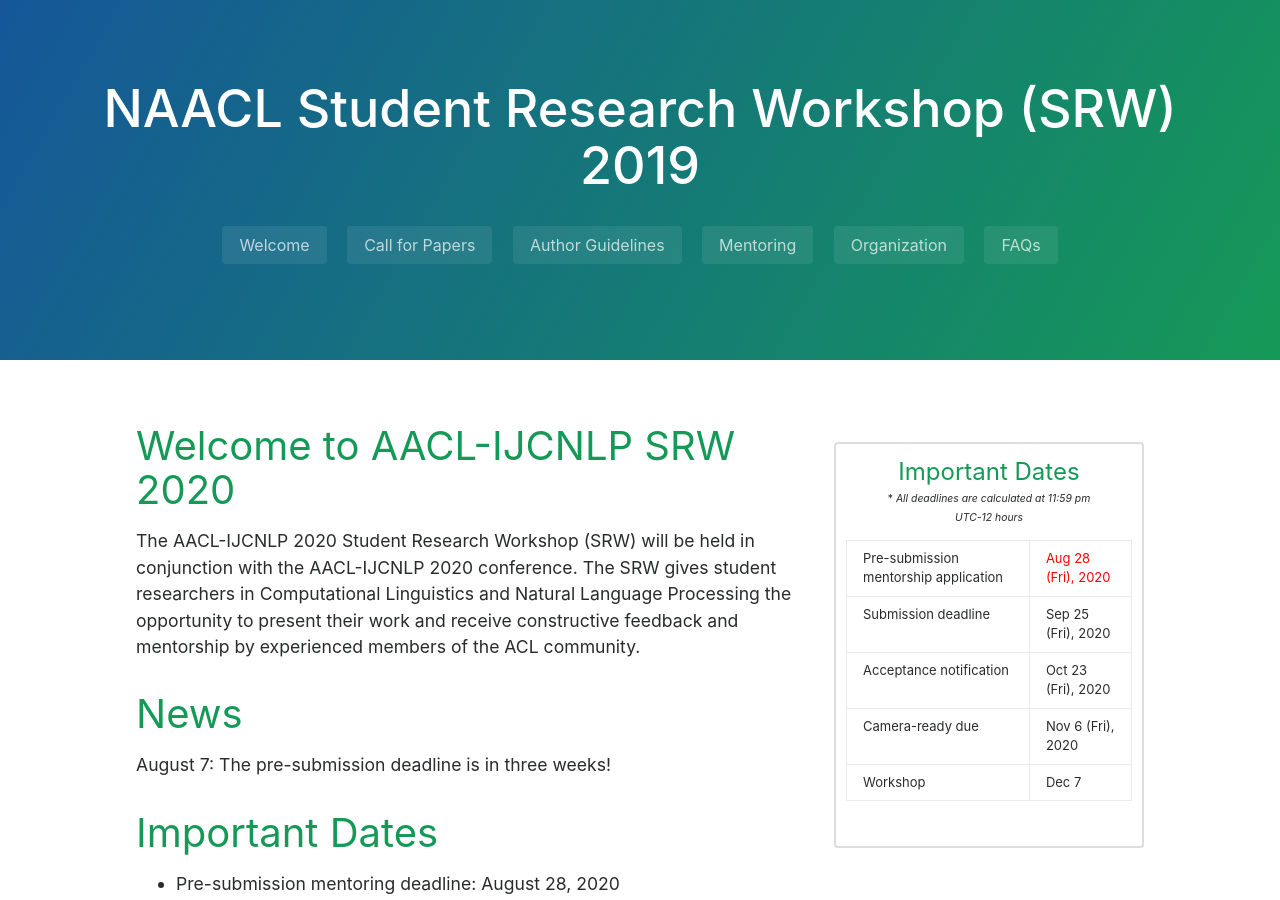
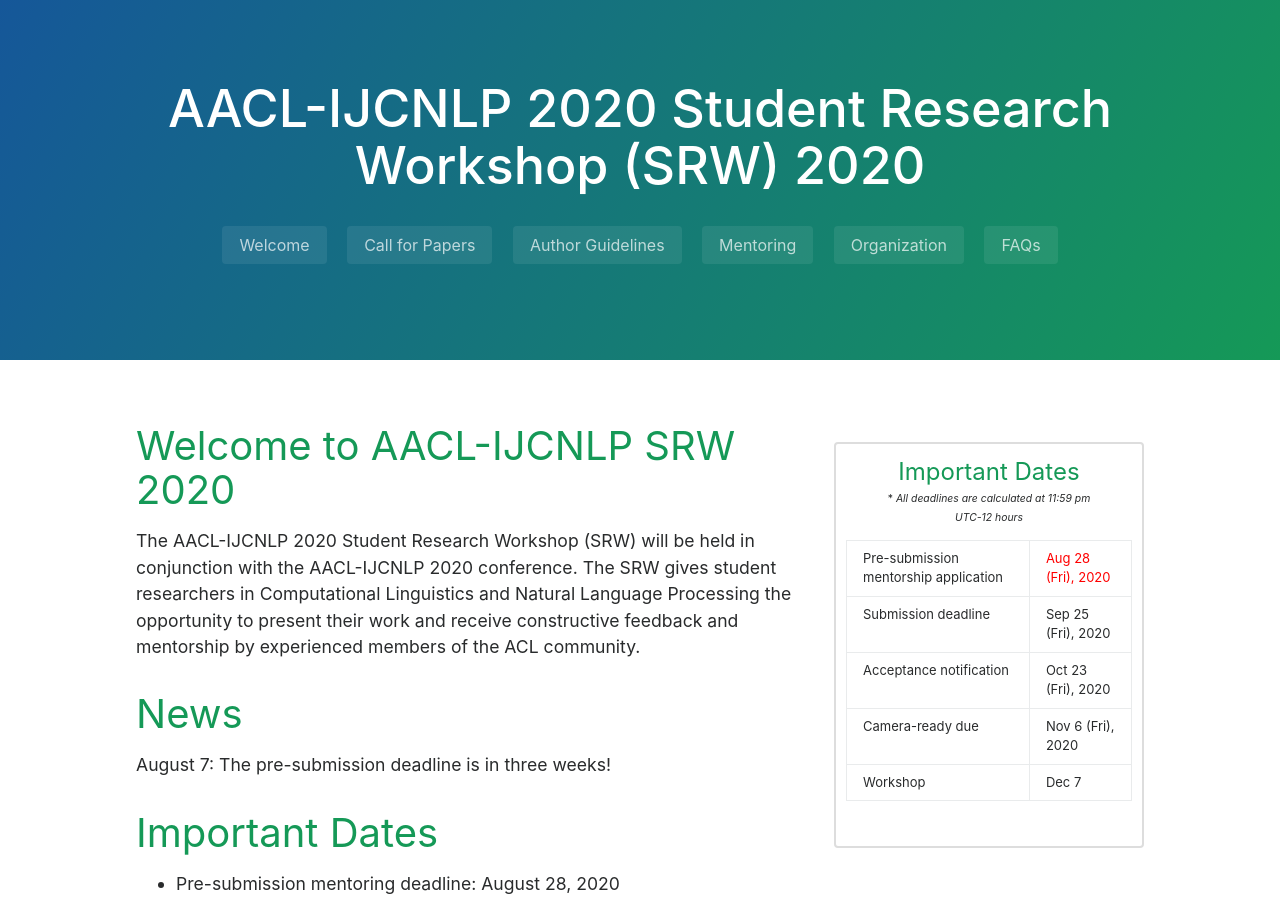
Before and after one commit to aacl2023-srw/aacl2023-srw.github.io, a Jekyll site: the page built from index.md, in a window 1280 px wide and 900 px high. Built offline with Jekyll 4.4.1, drawn with Linux system fonts in a browser that asks for light colours.

Commit message:
Update _config.yml

```diff
--- a/_config.yml
+++ b/_config.yml
@@ -20,16 +20,16 @@ theme: jekyll-theme-cayman
 # Site Settings
 locale                   : "en"
 baseurl                  : ""
-title                    : "NAACL Student Research Workshop (SRW) 2019"
+title                    : "AACL-IJCNLP 2020 Student Research Workshop (SRW) 2020"
 title_separator          : "-"
 name                     : "ACL"
-description              : "In conjunction with NAACL HLT 2019 in Minneapolis, USA"
+description              : "In conjunction with AACL-IJCNLP 2020"
 breadcrumbs            : false # true, false (default)
 words_per_minute         : 200
 comments:
   provider               : "disqus"
   disqus:
-    shortname            : "naacl2019srw"
+    shortname            : "aacl2020srw"
 reCaptcha:
   siteKey                :
   secret                 :
```
